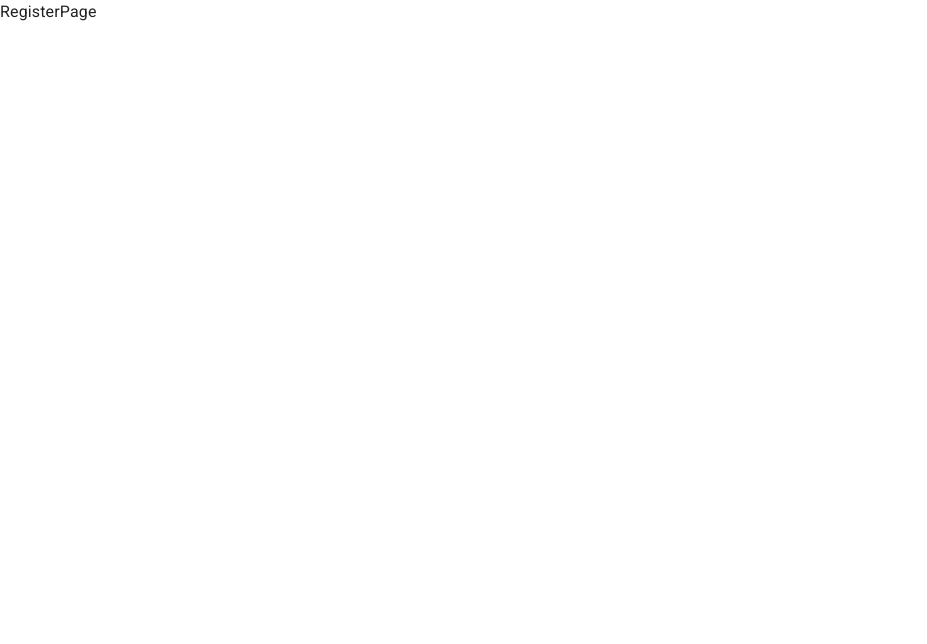
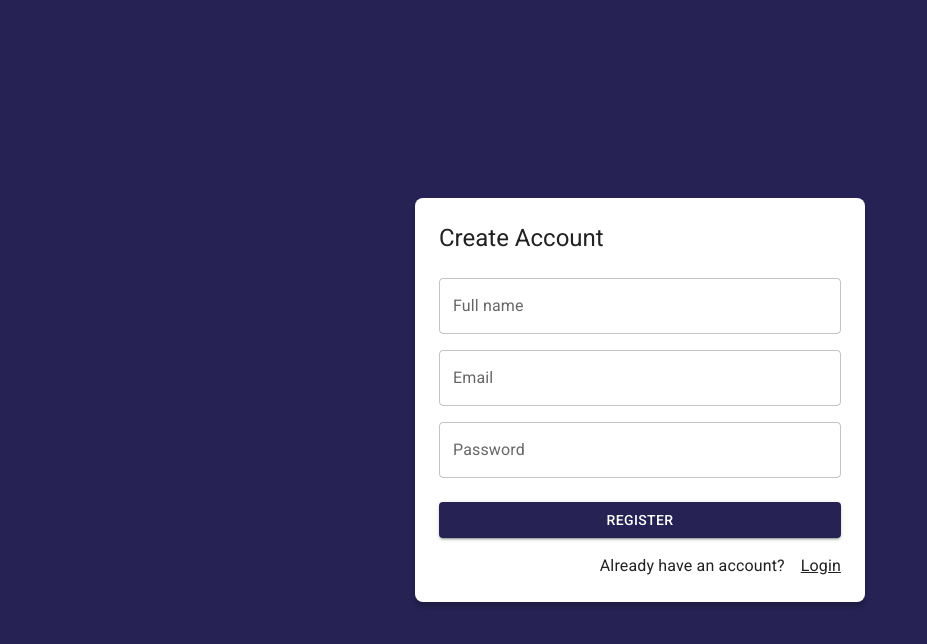
Before and after one commit to DanielGomezIH/react-journal-app, a React (Vite) app: page /auth/register in a window 1280 px wide. Shown: the top 644 px of the page, without its empty margins (0-927 px from the left). Built offline with nearby package versions, Linux system fonts and the light colour scheme.

Commit message:
implement authLayout and AuthPages

```diff
--- a/package.json
+++ b/package.json
@@ -26,6 +26,7 @@
     "eslint-plugin-react": "^7.34.2",
     "eslint-plugin-react-hooks": "^4.6.2",
     "eslint-plugin-react-refresh": "^0.4.7",
+    "prop-types": "^15.8.1",
     "vite": "^5.3.1"
   },
   "packageManager": "pnpm@9.4.0+sha512.f549b8a52c9d2b8536762f99c0722205efc5af913e77835dbccc3b0b0b2ca9e7dc8022b78062c17291c48e88749c70ce88eb5a74f1fa8c4bf5e18bb46c8bd83a"
--- /dev/null
+++ b/src/auth/layout/AuthLayout.jsx
@@ -0,0 +1,39 @@
+import { Grid, Typography } from '@mui/material';
+import PropTypes from 'prop-types';
+
+export const AuthLayout = ( { children, title } ) => {
+  return (
+    <Grid
+      container
+      spacing={ 0 }
+      direction='column'
+      alignItems='center'
+      justifyContent='center'
+      sx={ { minHeight: '100vh', backgroundColor: 'primary.main', padding: 4 } }
+    >
+
+      <Grid
+        item
+        className='box-shadow'
+        xs={ 3 }
+        sx={ { backgroundColor: 'white', padding: 3, borderRadius: 2, width: { sm: 450 } } }
+      >
+
+        <Typography
+          variant='h5'
+          sx={ { mb: 1 } }
+        >
+          { title }
+        </Typography>
+
+        { children }
+
+      </Grid >
+    </Grid >
+  );
+};
+
+AuthLayout.propTypes = {
+  children: PropTypes.element.isRequired,
+  title: PropTypes.string.isRequired
+};
--- a/src/auth/pages/LoginPage.jsx
+++ b/src/auth/pages/LoginPage.jsx
@@ -1,5 +1,75 @@
+import { Link as RouterLink } from "react-router-dom";
+import { Google } from '@mui/icons-material';
+import { Button, Grid, Link, TextField, Typography } from '@mui/material';
+import { AuthLayout } from '../layout/AuthLayout';
+
 export const LoginPage = () => {
   return (
-    <div>LoginPage</div>
+    <AuthLayout title='Login'>
+
+      <form>
+        <Grid container>
+
+          <Grid item xs={ 12 } sx={ { mt: 2 } }>
+            <TextField
+              label='Email'
+              placeholder='email@google.com'
+              type='email'
+              fullWidth
+            />
+          </Grid>
+
+          <Grid item xs={ 12 } sx={ { mt: 2 } }>
+            <TextField
+              label='Password'
+              type='password'
+              placeholder='Password'
+              fullWidth
+            />
+          </Grid>
+
+          <Grid
+            container
+            spacing={ 2 }
+            sx={ { mb: 2, mt: 1 } }
+          >
+            <Grid item xs={ 12 } sm={ 6 }>
+              <Button
+                variant='contained'
+                fullWidth
+              >
+                Login
+              </Button>
+            </Grid>
+
+            <Grid item xs={ 12 } sm={ 6 }>
+              <Button
+                variant='outlined'
+                fullWidth
+              >
+                <Google fontSize='small' />
+
+                <Typography variant='button' sx={ { ml: 1 } }>
+                  Google
+                </Typography>
+              </Button>
+            </Grid>
+
+          </Grid>
+
+          <Grid
+            container
+            direction='row'
+            justifyContent='end'
+          >
+            <Link component={ RouterLink } to='/auth/register' color='inherit'>
+              Create account
+            </Link>
+          </Grid>
+
+        </Grid>
+      </form>
+
+    </AuthLayout>
   );
 };
--- a/src/auth/pages/RegisterPage.jsx
+++ b/src/auth/pages/RegisterPage.jsx
@@ -1,5 +1,77 @@
+import { Link as RouterLink } from "react-router-dom";
+import { Google } from '@mui/icons-material';
+import { Button, Grid, Link, TextField, Typography } from '@mui/material';
+import { AuthLayout } from '../layout/AuthLayout';
+
 export const RegisterPage = () => {
   return (
-    <div>RegisterPage</div>
+    <AuthLayout title='Create Account'>
+
+      <form>
+        <Grid container>
+
+          <Grid item xs={ 12 } sx={ { mt: 2 } }>
+            <TextField
+              label='Full name'
+              type='text'
+              placeholder='Joe Smith'
+              fullWidth
+            />
+          </Grid>
+
+          <Grid item xs={ 12 } sx={ { mt: 2 } }>
+            <TextField
+              label='Email'
+              placeholder='email@google.com'
+              type='email'
+              fullWidth
+            />
+          </Grid>
+
+          <Grid item xs={ 12 } sx={ { mt: 2 } }>
+            <TextField
+              label='Password'
+              type='password'
+              placeholder='Password'
+              fullWidth
+            />
+          </Grid>
+
+          <Grid
+            container
+            spacing={ 2 }
+            sx={ { mb: 2, mt: 1 } }
+          >
+            <Grid item xs={ 12 }>
+              <Button
+                variant='contained'
+                fullWidth
+              >
+                Register
+              </Button>
+            </Grid>
+
+          </Grid>
+
+          <Grid
+            container
+            direction='row'
+            justifyContent='end'
+            alignItems='center'
+          >
+            <Typography sx={ { mr: 2 } }>
+              Already have an account?
+            </Typography>
+
+            <Link component={ RouterLink } to='/auth/login' color='inherit'>
+
+              Login
+            </Link>
+          </Grid>
+
+        </Grid>
+      </form>
+
+    </AuthLayout>
   );
 };
--- a/src/journal/pages/JournalPage.jsx
+++ b/src/journal/pages/JournalPage.jsx
@@ -2,6 +2,8 @@ import { Typography } from '@mui/material';
 
 export const JournalPage = () => {
   return (
-    <Typography variant='h1'>JournalPage</Typography>
+    <>
+      <Typography variant='h2'>JournalPage</Typography>
+    </>
   );
 };
--- a/src/styles.css
+++ b/src/styles.css
@@ -0,0 +1,4 @@
+
+.box-shadow {
+  box-shadow: 0px 5px 5px rgba(0, 0, 0, 0.2)
+}
```
Also changed, not shown: 1 other file (tests, documents, lock files or other folders).
